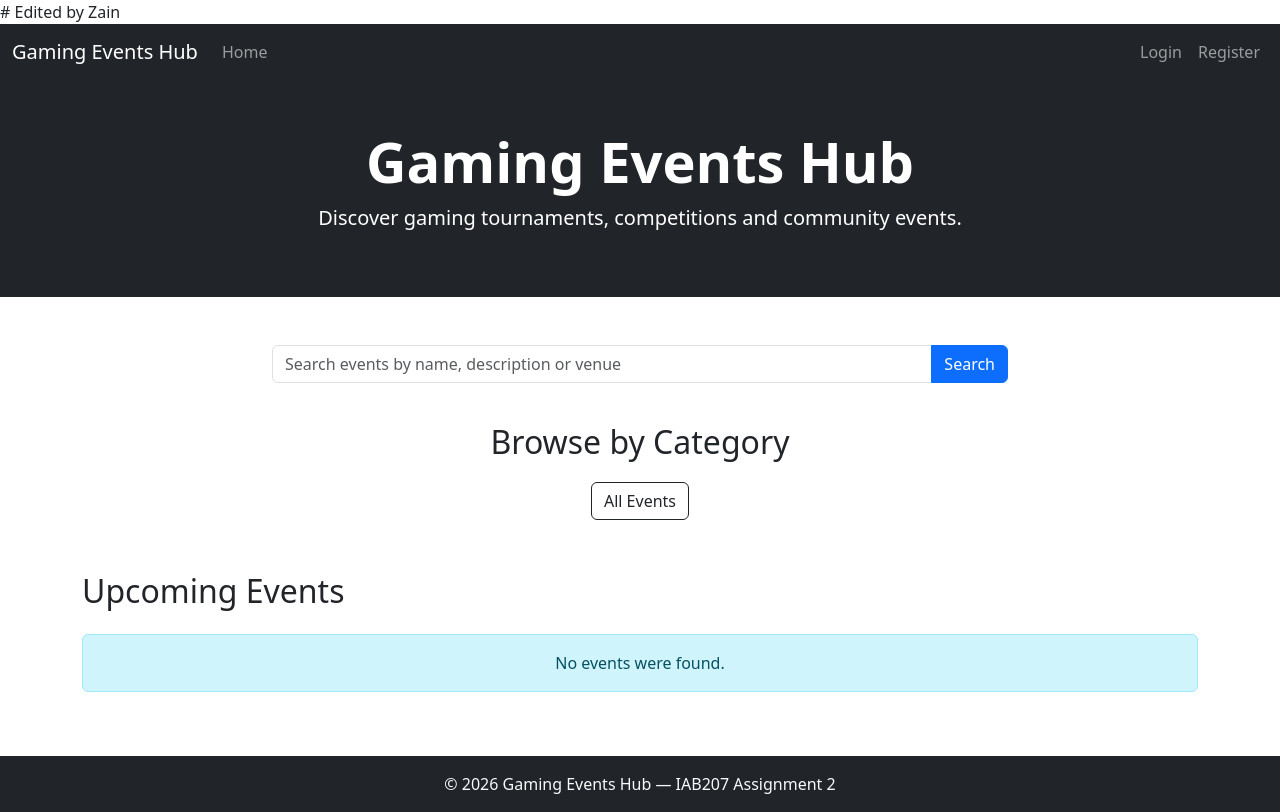
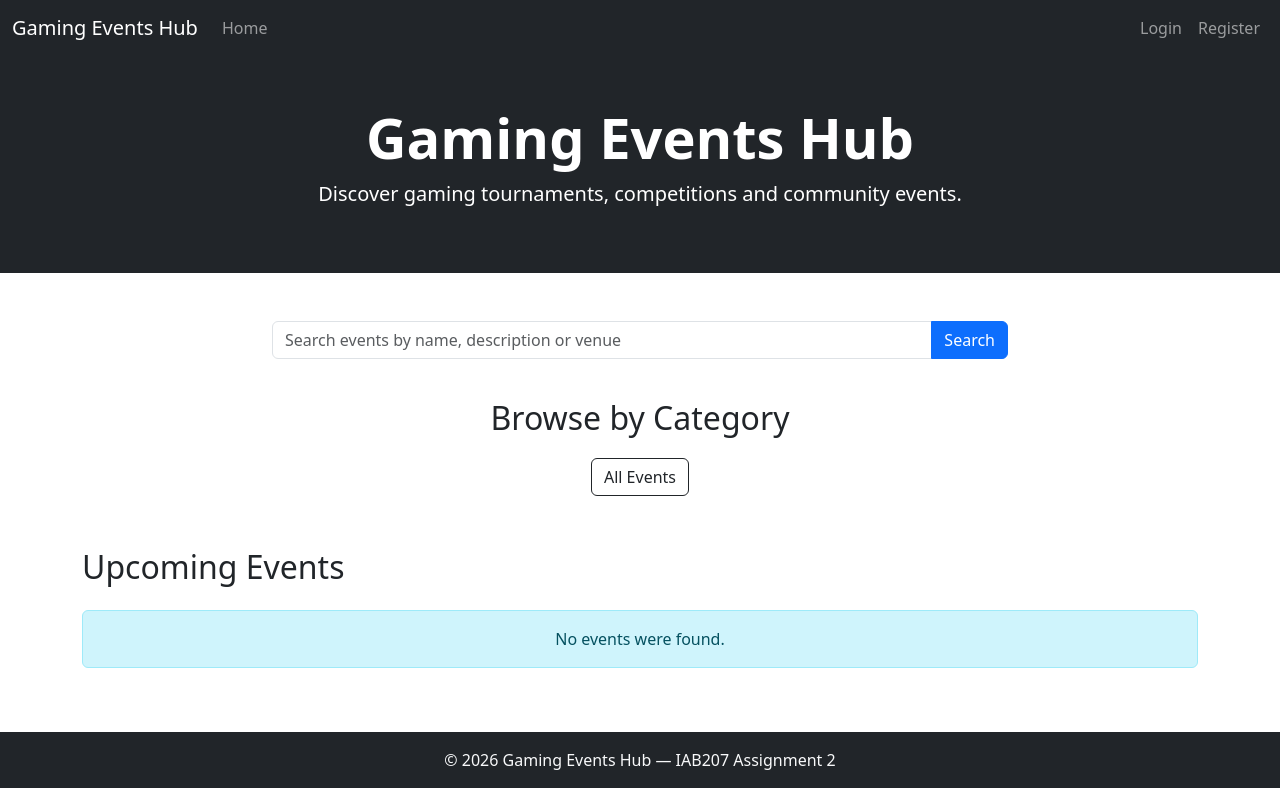
Before and after one commit to zain-111-dot/week5Iab207, a Flask app: page / in a window 1280 px wide. After the commit the page ends 788 px from the top, so only its background shows below. Run offline with Flask 3, Linux system fonts and the light colour scheme; data that the repository does not hold is empty; some libraries are stand-ins or nearby versions.

Commit message:
Fix comment syntax in index.html

```diff
--- a/Spring 1 Assessment 2/website/templates/index.html
+++ b/Spring 1 Assessment 2/website/templates/index.html
@@ -1,4 +1,4 @@
-# Edited by Zain
+{# Edited by Zain #}
 {% extends "base.html" %}
 
 {% block header %}
```
